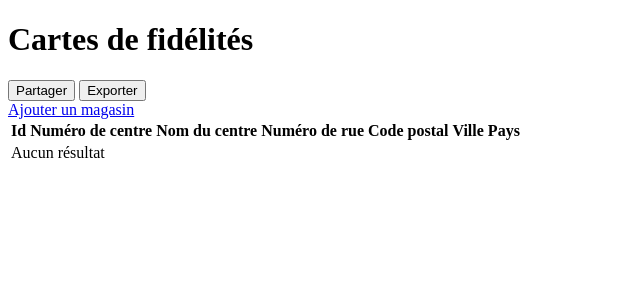
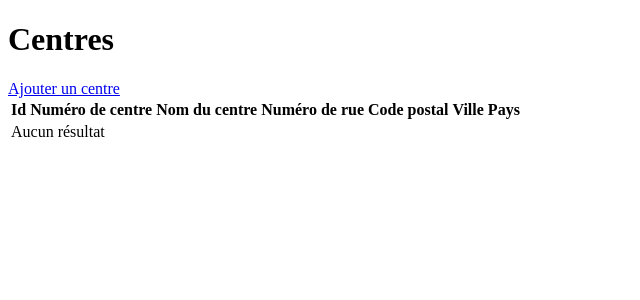
Before and after one commit to carolinechap/fidelity-card, a Symfony app: template templates/store/index.html.twig in a window 1280 px wide. Shown: the part 60-360 px from the top of the page, without its empty margins (0-640 px from the left). Run offline with Twig, Linux system fonts and the light colour scheme; the template is opened without the code that fills it, so the values that code supplies are empty; some libraries are stand-ins or nearby versions.

Commit message:
:ok_hand: Changed magasin into centre

```diff
--- a/templates/store/index.html.twig
+++ b/templates/store/index.html.twig
@@ -6,17 +6,11 @@
         {% include('admin/menu.html.twig') %}
 <div class="container container-admin ml-sm-auto col-md-7 col-lg-7 px-md-2 px-4">
     <div class="d-flex justify-content-between flex-wrap flex-md-nowrap align-items-center pt-3 pb-2 mb-3 border-bottom">
-        <h1 class="h2">Cartes de fidélités</h1>
-        <div class="btn-toolbar mb-2 mb-md-0">
-            <div class="btn-group mr-2">
-                <button class="btn btn-sm btn-outline-secondary">Partager</button>
-                <button class="btn btn-sm btn-outline-secondary">Exporter</button>
-            </div>
-        </div>
+        <h1 class="h2">Centres</h1>
     </div>
         <a href="{{ path('store_edition') }}"
            class="btn btn-outline-primary mb-3">
-            Ajouter un magasin
+            Ajouter un centre
         </a>
 
         <table class="table">
```
